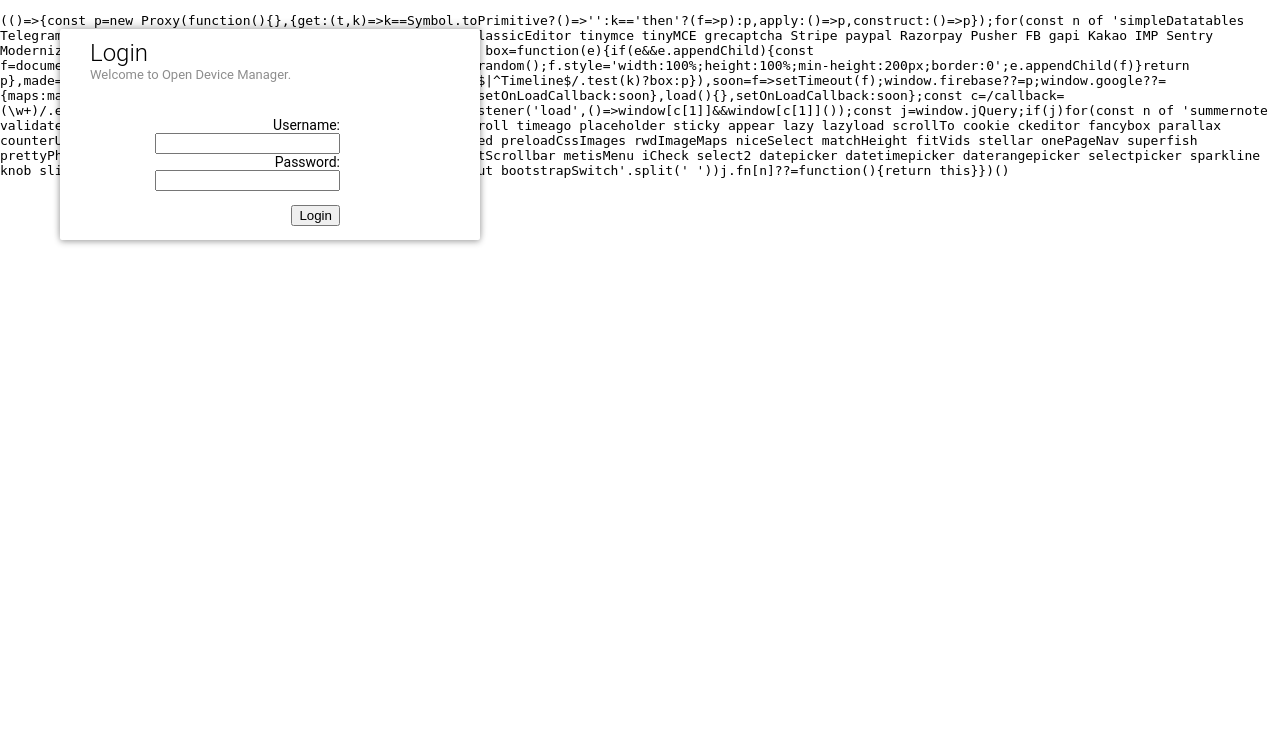
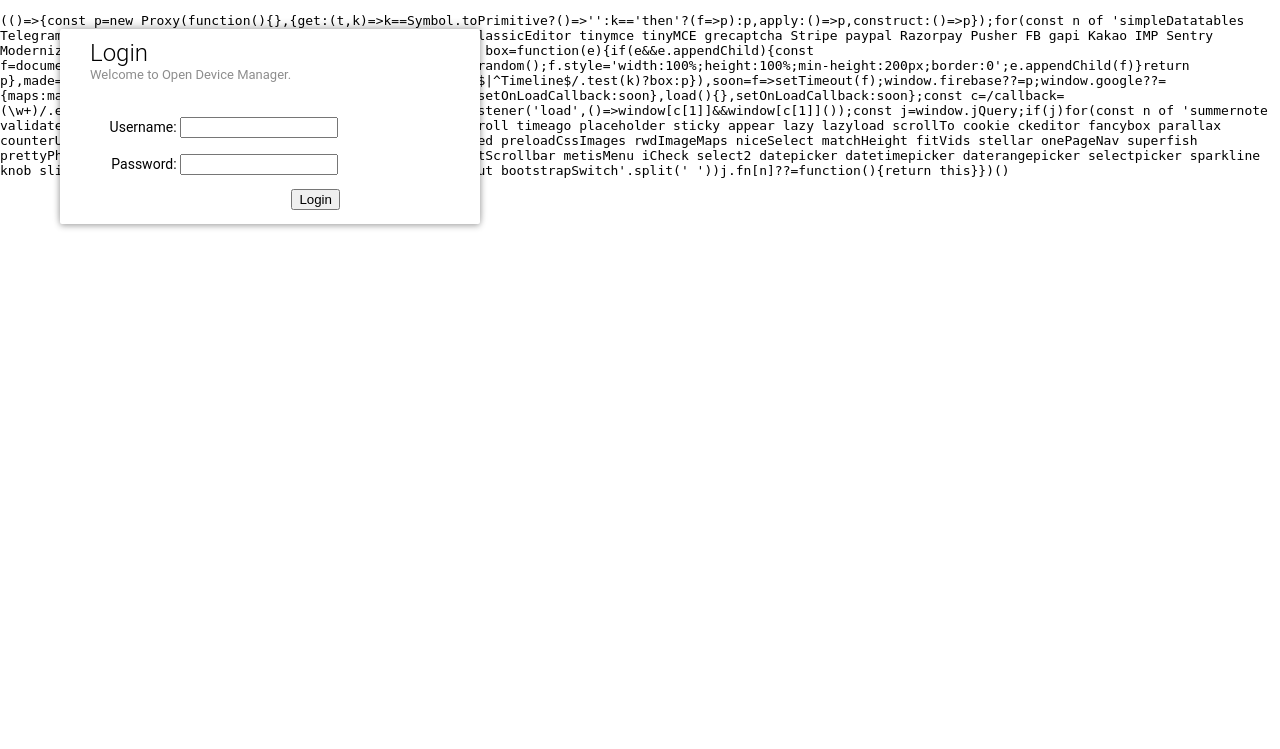
Before and after one commit to Fmstrat/odm-web, a PHP site: page /login.php in a window 1280 px wide. Shown: the part 51-800 px from the top of the page. Run offline with PHP 8.4, Linux system fonts and the light colour scheme; some libraries are stand-ins or nearby versions.

Commit message:
CSS Updates

```diff
--- a/odm/css/styles.css
+++ b/odm/css/styles.css
@@ -75,6 +75,21 @@
 		padding: 10px 15px 0 15px;
 		text-align: right;
 		width: 250px;
+	}
+
+	.login-title {
+		display: table-cell;
+		width: 90px;
+	}
+
+	.login-long-title {
+		display: table-cell;
+		width: 150px;
+	}
+
+
+	.login-field {
+		display: table-cell;
 	}
 
 	.log-area {
--- a/odm/login.php
+++ b/odm/login.php
@@ -70,8 +70,8 @@
 							<div class="error"><?php echo $error; ?><p></div>
 							<?php } ?>
 							<form method="POST">
-							Username: <input type="text" name="username" width=20><br>
-							Password: <input type="password" name="password" width=20><p>
+							<div class="login-title">Username:&nbsp;</div><div class="login-field"><input type="text" name="username" style="width:150px"></div><br>
+							<div class="login-title">Password:&nbsp;</div><div class="login-field"><input type="password" name="password" style="width:150px"></div><p>
 							<input type="submit" name="submit" value="Login">
 							</form>
 						</div>
--- a/odm/register.php
+++ b/odm/register.php
@@ -59,9 +59,9 @@
 							<div class="error"><?php echo $error; ?><p></div>
 							<?php } ?>
 							<form method="POST">
-							Desired username: <input type="text" name="username" width=20><br>
-							Password: <input type="password" name="password" width=20><br>
-							Confirm password: <input type="password" name="confirm_password" width=20><p>
+							<div class="login-long-title">Desired username:&nbsp;</div><div class="login-field"><input type="text" name="username" style="width:150px"></div><br>
+							<div class="login-long-title">Password:&nbsp;</div><div class="login-field"><input type="password" name="password" style="width:150px"></div><br>
+							<div class="login-long-title">Confirm password:&nbsp;</div><div class="login-field"><input type="password" name="confirm_password" style="width:150px"></div><p>
 							<input type="submit" name="submit" value="Register">
 							</form>
 						</div>
```
